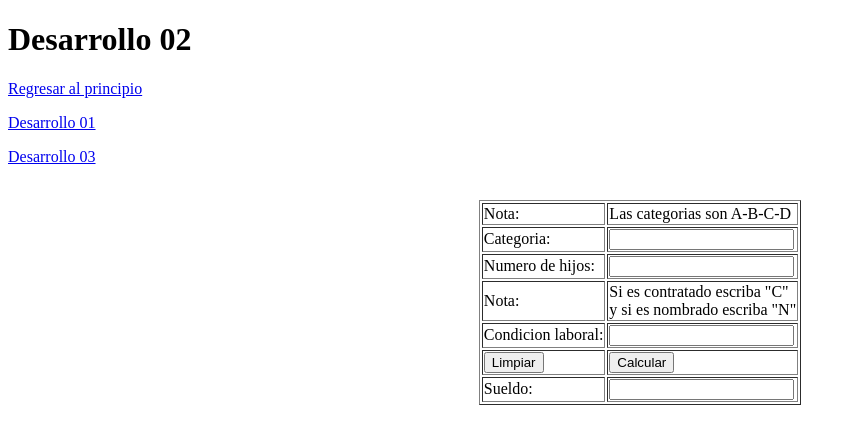
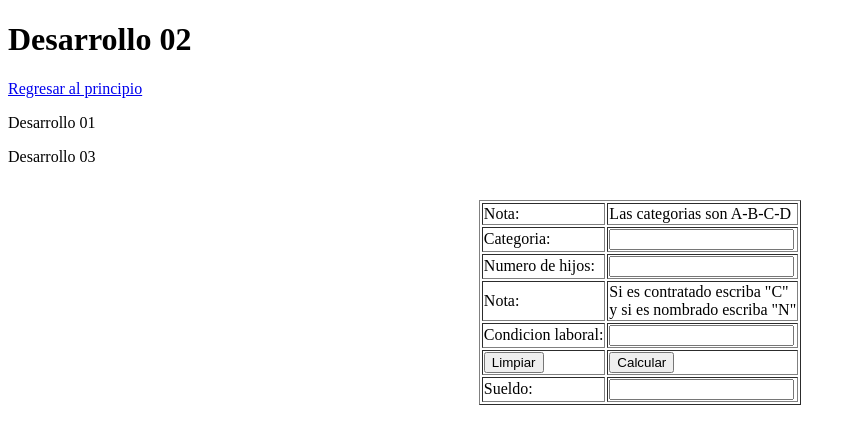
Before and after one commit to Guzpon357/Guzman001, a plain HTML site: page Desarrollo02.html in a window 1280 px wide. Shown: the whole page, without its empty margins (0-856 px from the left). Drawn offline with Linux system fonts and the light colour scheme.

```diff
--- a/Desarrollo02.html
+++ b/Desarrollo02.html
@@ -9,8 +9,8 @@
 <body>
     <h1>Desarrollo 02</h1>
     <p><a href="index.html">Regresar al principio</a></p>
-    <p><a href="https://guzpon357.github.io/Guzman001/index.html">Desarrollo 01</a></p>
-    <p><a href="https://guzpon357.github.io/Guzman001/Desarrollo03.html">Desarrollo 03</a></p>
+    <p><a link="https://guzpon357.github.io/Guzman001/index.html">Desarrollo 01</a></p>
+    <p><a link="https://guzpon357.github.io/Guzman001/Desarrollo03.html">Desarrollo 03</a></p>
 
     <br>
     <form action="" name="curso">
```
Also changed, not shown: Desarrollo03.html (+2 -2 lines).
